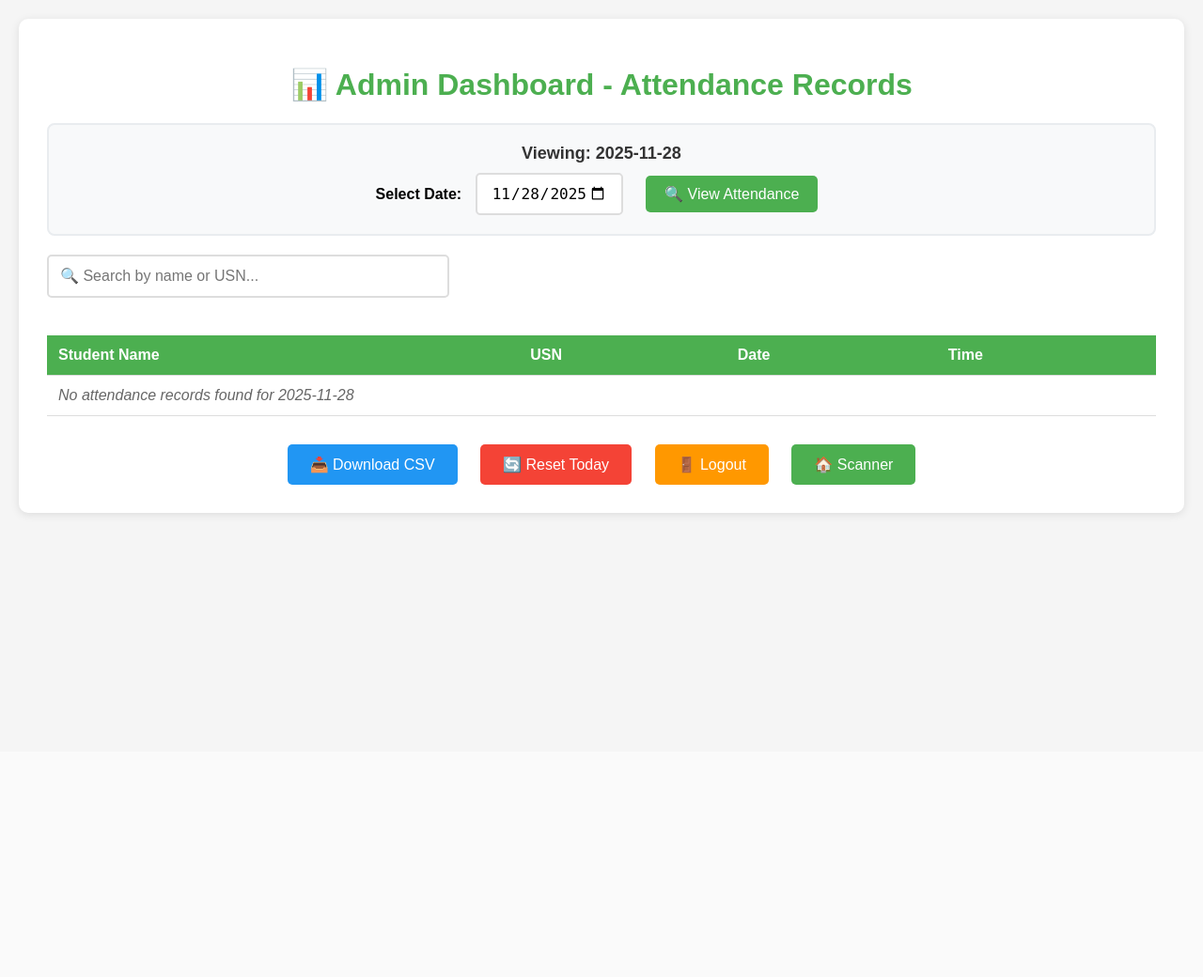
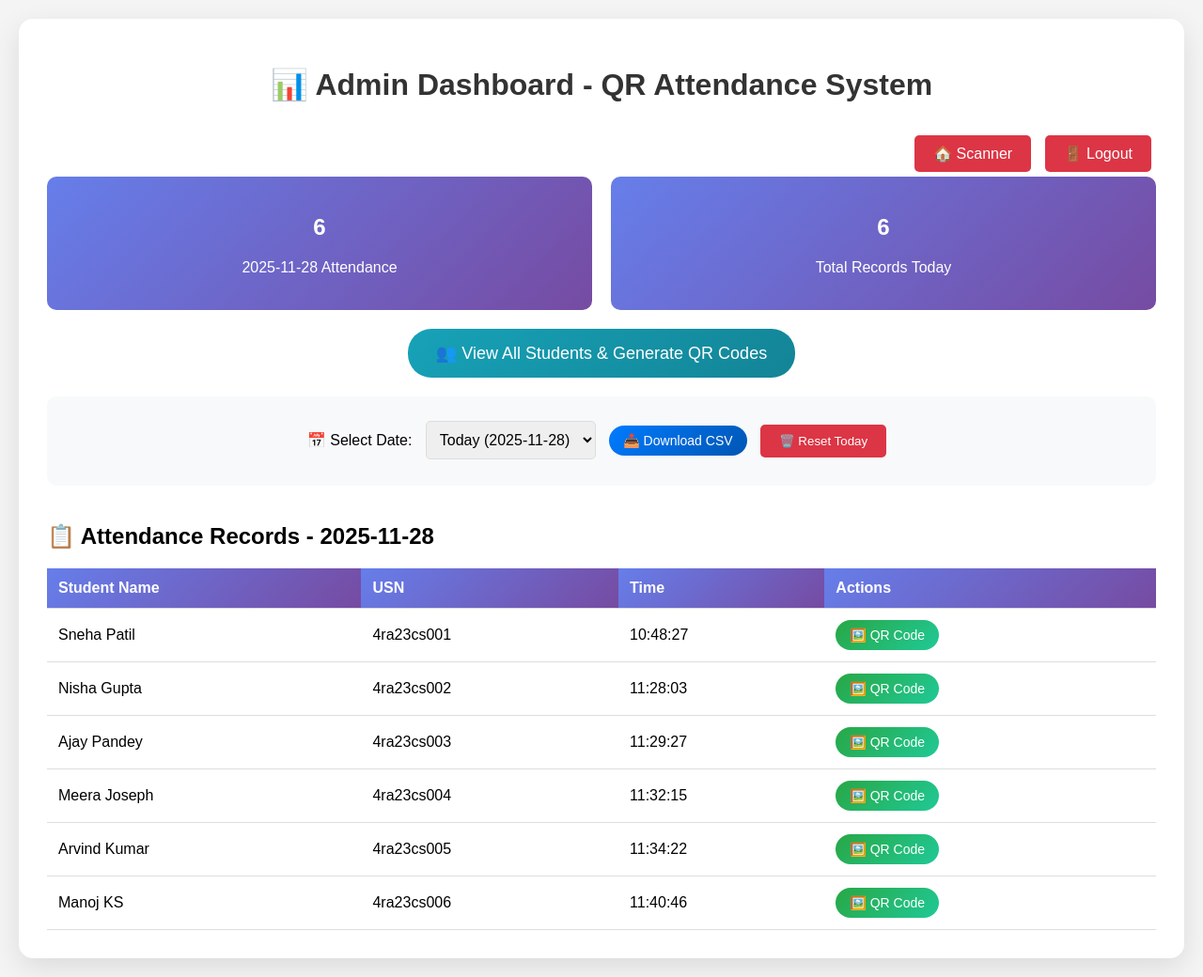
Before and after one commit to Sanjayks18/QR-detector, a Flask app: page /admin/day in a window 1280 px wide. Shown: the whole page at 94% size. Before the commit the page ends 550 px from the top, so only its background shows below. Run offline with Flask 3, Linux system fonts and the light colour scheme; the visitor is signed in with stand-in values (Sample User, id 1).

Commit message:
final working

```diff
--- a/app.py
+++ b/app.py
@@ -3,6 +3,8 @@ import pandas as pd
 import datetime
 import os
 import base64
+import qrcode
+from io import BytesIO
 
 app = Flask(__name__)
 app.secret_key = 'your-secret-key-2025-change-this-in-production'  # Required for sessions
@@ -83,19 +85,49 @@ def admin_dashboard_day():
     if not session.get("admin_logged_in"):
         return redirect(url_for("login"))
 
+    # Get date from query param (?date=YYYY-MM-DD), default to today
     date_str = request.args.get('date')
     if not date_str:
         date_str = datetime.datetime.now().strftime("%Y-%m-%d")
 
+    # Load attendance for selected date (works for ANY date)
     filename = f"attendance-{date_str}.csv"
     if os.path.exists(filename):
         df = pd.read_csv(filename)
+        attendance_count = len(df)
     else:
         df = pd.DataFrame(columns=['Student Name', 'Barcode', 'Date', 'Time'])
+        attendance_count = 0
 
     attendance_records = df.to_dict(orient='records')
+
+    # Load students database for QR gen
+    try:
+        students_df = pd.read_csv("students.csv")
+        total_students = len(students_df)
+    except:
+        students_df = pd.DataFrame(columns=['Student Name', 'Barcode'])
+        total_students = 0
+
     current_date = datetime.datetime.now().strftime("%Y-%m-%d")
-    return render_template("admin.html", records=attendance_records, selected_date=date_str, current_date=current_date)
+    return render_template("admin.html",
+                          records=attendance_records,
+                          students_df=students_df,
+                          selected_date=date_str,
+                          current_date=current_date,
+                          attendance_count=attendance_count,
+                          total_students=total_students)
+
+@app.route("/students")
+def students_page():
+    if not session.get("admin_logged_in"):
+        return redirect(url_for("login"))
+    try:
+        students_df = pd.read_csv("students.csv")
+        return render_template("students.html", students_df=students_df)
+    except Exception as e:
+        print(f"Error loading students: {e}")
+        return render_template("students.html", students_df=pd.DataFrame(columns=['Student Name', 'Barcode']))
 
 @app.route("/download")
 def download_csv():
@@ -136,8 +168,12 @@ def scan():
     date_str = now.strftime("%Y-%m-%d")
     time_str = now.strftime("%H:%M:%S")
 
-    if searched_barcode in scanned_today:
-        return jsonify({"success": False, "message": f"{student_name} already marked today!"})
+    # FIXED: Always check CSV file for duplicates (works even after restart)
+    if os.path.exists(today_file):
+        df = pd.read_csv(today_file)
+        existing_barcodes = df['Barcode'].astype(str).str.strip().values
+        if searched_barcode in existing_barcodes:
+            return jsonify({"success": False, "message": f"{student_name} already marked today!"})
 
     new_record = {
         "Student Name": student_name,
@@ -196,6 +232,39 @@ def save_attendance_photo():
         print(f"Error saving photo: {e}")
         return jsonify({"success": False, "message": "Error saving photo."})
 
+@app.route('/generate_qr/<barcode>')
+def generate_qr(barcode):
+    if not session.get('admin_logged_in'):
+        return 'Unauthorized', 401
+
+    try:
+        reader = pd.read_csv("students.csv", dtype=str)
+        searched_barcode = str(barcode).strip()
+        matched_rows = reader[reader['Barcode'].str.strip() == searched_barcode]
+        if matched_rows.empty:
+            return 'Student not found', 404
+        student_name = matched_rows.iloc[0]['Student Name']
+    except Exception as e:
+        return 'Student data error', 500
+
+    qr = qrcode.QRCode(
+        version=1,
+        error_correction=qrcode.constants.ERROR_CORRECT_L,
+        box_size=10,
+        border=4,
+    )
+    qr.add_data(barcode)
+    qr.make(fit=True)
+
+    img = qr.make_image(fill_color="black", back_color="white")
+    img_bytes = BytesIO()
+    img.save(img_bytes, 'PNG')
+    img_bytes.seek(0)
+
+    filename = f"{barcode}_{student_name.replace(' ', '_')}_QR.png"
+    return send_file(img_bytes, mimetype='image/png', as_attachment=True, download_name=filename)
+
 if __name__ == "__main__":
+    init_attendance_file()
     port = int(os.environ.get('PORT', 5000))
     app.run(host='0.0.0.0', port=port, debug=False)
--- a/attendance-2025-11-26.csv
+++ b/attendance-2025-11-26.csv
@@ -1,2 +1,5 @@
 Student Name,Barcode,Date,Time,Photo
-50,Anjali R,2025-11-26,16:45:49
+Sneha Patil,4ra23cs001,
+Nisha Gupta,4ra23cs002,
+Ajay Pandey,4ra23cs003,
+Meera Joseph,4ra23cs004,
--- a/attendance-2025-11-27.csv
+++ b/attendance-2025-11-27.csv
@@ -4,3 +4,4 @@ Nisha Gupta,4ra23cs002,2025-11-27,22:16:44
 Ajay Pandey,4ra23cs003,2025-11-27,22:17:03
 Meera Joseph,4ra23cs004,2025-11-27,22:17:12
 Arvind Kumar,4ra23cs005,2025-11-27,22:17:20
+Nisha Gupta,4ra23cs002,2025-11-27,23:24:50
--- a/requirements.txt
+++ b/requirements.txt
@@ -1,3 +1,4 @@
 Flask==2.3.3
 pandas==2.0.3
 gunicorn==21.2.0
+qrcode[pil]==7.4.2
--- a/templates/admin.html
+++ b/templates/admin.html
@@ -1,143 +1,147 @@
 <!DOCTYPE html>
 <html>
 <head>
-    <title>Admin Dashboard - Attendance</title>
+    <title>Admin Dashboard</title>
     <style>
-        body { font-family: Arial, sans-serif; margin: 20px; background: #f5f5f5; }
-        .container { max-width: 1200px; margin: 0 auto; background: white; padding: 30px; border-radius: 10px; box-shadow: 0 2px 10px rgba(0,0,0,0.1); }
-        h1 { color: #4CAF50; text-align: center; }
-        input[type="text"] { width: 100%; max-width: 400px; padding: 12px; margin-bottom: 20px; border: 2px solid #ddd; border-radius: 5px; font-size: 16px; }
-        .date-form {
-            background: #f8f9fa;
-            padding: 20px;
-            border-radius: 8px;
-            margin-bottom: 20px;
-            text-align: center;
-            border: 2px solid #e9ecef;
+        body { font-family: Arial, sans-serif; background: #f4f4f4; margin: 0; padding: 20px; }
+        .container { max-width: 1200px; margin: 0 auto; background: white; padding: 30px; border-radius: 15px; box-shadow: 0 10px 30px rgba(0,0,0,0.1); }
+        h1 { color: #333; text-align: center; margin-bottom: 30px; }
+        .logout, .back-btn { background: #dc3545; color: white; padding: 10px 20px; border: none; border-radius: 5px; cursor: pointer; text-decoration: none; display: inline-block; margin: 5px; }
+        .date-selector { margin: 20px 0; text-align: center; background: #f8f9fa; padding: 20px; border-radius: 10px; }
+        select { padding: 10px; font-size: 16px; border-radius: 5px; border: 1px solid #ddd; margin: 0 10px; }
+        .students-table { width: 100%; border-collapse: collapse; margin-top: 20px; }
+        th, td { padding: 12px; text-align: left; border-bottom: 1px solid #ddd; }
+        th { background: linear-gradient(135deg, #667eea 0%, #764ba2 100%); color: white; }
+        tr:hover { background: #f8f9fa; }
+        .qr-btn {
+            background: linear-gradient(135deg, #28a745 0%, #20c997 100%);
+            color: white; border: none; padding: 8px 15px; border-radius: 20px;
+            cursor: pointer; font-size: 14px; text-decoration: none; display: inline-block;
+            margin-right: 5px;
         }
-        .date-form input[type="date"] {
-            padding: 10px 15px;
-            font-size: 16px;
-            border: 2px solid #ddd;
-            border-radius: 5px;
-            margin: 0 10px;
+        .qr-btn:hover { transform: translateY(-2px); box-shadow: 0 5px 15px rgba(40,167,69,0.4); }
+        .download-btn {
+            background: linear-gradient(135deg, #007bff 0%, #0056b3 100%);
+            color: white; border: none; padding: 8px 15px; border-radius: 20px;
+            cursor: pointer; font-size: 14px; text-decoration: none; display: inline-block;
         }
-        .date-form button {
-            padding: 10px 20px;
-            background: #4CAF50;
-            color: white;
-            border: none;
-            border-radius: 5px;
-            cursor: pointer;
-            font-size: 16px;
+        .reset-btn {
+            background: #dc3545; color: white; border: none; padding: 10px 20px;
+            border-radius: 5px; cursor: pointer; margin: 10px;
         }
-        .date-form button:hover { background: #45a049; }
-        table { width: 100%; border-collapse: collapse; margin-top: 20px; }
-        th, td { padding: 12px; text-align: left; border-bottom: 1px solid #ddd; }
-        th { background: #4CAF50; color: white; font-weight: bold; }
-        tr:hover { background-color: #f1f1f1; }
-        .buttons { text-align: center; margin-top: 30px; }
-        button { padding: 12px 24px; margin: 0 10px; border: none; border-radius: 5px; cursor: pointer; font-size: 16px; text-decoration: none; display: inline-block; }
-        .download { background: #2196F3; color: white; }
-        .reset { background: #f44336; color: white; }
-        .home { background: #4CAF50; color: white; }
-        .logout { background: #ff9800; color: white; }
-        .stats { background: #ff9800; color: white; padding: 10px 20px; border-radius: 5px; margin-bottom: 20px; text-align: center; }
-        .current-date { font-size: 18px; font-weight: bold; color: #333; margin-bottom: 10px; }
-        .no-records { text-align: center; color: #666; font-style: italic; padding: 40px; }
+        .no-data { text-align: center; color: #666; font-style: italic; padding: 40px; }
+        .stats { display: flex; gap: 20px; margin-bottom: 20px; }
+        .stat-card {
+            flex: 1; background: linear-gradient(135deg, #667eea 0%, #764ba2 100%);
+            color: white; padding: 20px; border-radius: 10px; text-align: center;
+        }
+        .section { margin-top: 40px; }
+        .nav-buttons { text-align: center; margin: 20px 0; }
+        .students-link {
+            background: linear-gradient(135deg, #17a2b8 0%, #138496 100%);
+            color: white; padding: 15px 30px; border-radius: 25px;
+            font-size: 18px; text-decoration: none; display: inline-block;
+        }
+        .students-link:hover { transform: translateY(-3px); box-shadow: 0 10px 20px rgba(23,162,184,0.4); }
     </style>
 </head>
 <body>
     <div class="container">
-        <h1>📊 Admin Dashboard - Attendance Records</h1>
+        <h1>📊 Admin Dashboard - QR Attendance System</h1>
+        <div style="text-align: right;">
+            <a href="/" class="back-btn">🏠 Scanner</a>
+            <a href="/logout" class="logout">🚪 Logout</a>
+        </div>
 
-        <!-- Date Selection Form -->
-        <form method="GET" action="/admin/day" class="date-form">
-            <div class="current-date">
-                Viewing: {{ selected_date or current_date }}
-                {% if records|length > 0 %}
-                    ({{ records|length }} students)
+        <!-- Stats Cards -->
+        <div class="stats">
+            <div class="stat-card">
+                <h2>{{ records|length }}</h2>
+                <p>{{ selected_date }} Attendance</p>
+            </div>
+            <div class="stat-card">
+                <h2 id="totalAttendance">{{ attendance_count }}</h2>
+                <p>Total Records Today</p>
+            </div>
+        </div>
+
+        <!-- Navigation Buttons -->
+        <div class="nav-buttons">
+            <a href="/students" class="students-link">👥 View All Students & Generate QR Codes</a>
+        </div>
+
+        <!-- Date Selector -->
+        <div class="date-selector">
+            <label>📅 Select Date: </label>
+            <select id="dateSelect" onchange="changeDate()">
+                <option value="{{ current_date }}" {% if selected_date == current_date %}selected{% endif %}>Today ({{ current_date }})</option>
+                <option value="{{ (current_date[:8]) }}2025-11-27">2025-11-27</option>
+                <option value="{{ (current_date[:8]) }}2025-11-26">2025-11-26</option>
+                <option value="{{ (current_date[:8]) }}2025-11-25">2025-11-25</option>
+            </select>
+            <a href="/download?date={{ selected_date }}" class="download-btn">📥 Download CSV</a>
+            {% if selected_date == current_date %}
+                <button class="reset-btn" onclick="resetAttendance()">🗑️ Reset Today</button>
             {% endif %}
         </div>
-            <label for="datePicker"><strong>Select Date: </strong></label>
-            <input type="date" id="datePicker" name="date" value="{{ selected_date or '' }}" required />
-            <button type="submit">🔍 View Attendance</button>
-        </form>
 
-        <!-- Search -->
-        <input type="text" id="search" placeholder="🔍 Search by name or USN..." onkeyup="filterTable()">
-
-        <!-- Attendance Table -->
-        <table id="attendanceTable">
+        <!-- Current Day Attendance Table -->
+        <div class="section">
+            <h2>📋 Attendance Records - {{ selected_date }}</h2>
+            {% if records %}
+            <table class="students-table">
                 <thead>
                     <tr>
                         <th>Student Name</th>
                         <th>USN</th>
-                    <th>Date</th>
                         <th>Time</th>
+                        <th>Actions</th>
                     </tr>
                 </thead>
                 <tbody>
-                {% if records %}
                     {% for record in records %}
                     <tr>
                         <td>{{ record['Student Name'] }}</td>
                         <td>{{ record['Barcode'] }}</td>
-                        <td>{{ record['Date'] }}</td>
                         <td>{{ record['Time'] }}</td>
+                        <td>
+                            <a href="/generate_qr/{{ record['Barcode'] }}" class="qr-btn" download>
+                                🖼️ QR Code
+                            </a>
+                        </td>
                     </tr>
                     {% endfor %}
-                {% else %}
-                    <tr class="no-records">
-                        <td colspan="4">No attendance records found for {{ selected_date or current_date }}</td>
-                    </tr>
-                {% endif %}
                 </tbody>
             </table>
-
-        <div class="buttons">
-            <a href="/download?date={{ selected_date or '' }}"><button class="download">📥 Download CSV</button></a>
-            {% if selected_date == current_date %}
-            <form method="POST" action="/reset" style="display:inline;" onsubmit="return confirm('Reset today\'s attendance?');">
-                <button type="submit" class="reset">🔄 Reset Today</button>
-            </form>
+            {% else %}
+                <div class="no-data">No attendance records found for {{ selected_date }}</div>
             {% endif %}
-            <a href="/logout"><button class="logout">🚪 Logout</button></a>
-            <a href="/"><button class="home">🏠 Scanner</button></a>
         </div>
     </div>
 
     <script>
-        // Set max date to today
-        document.addEventListener("DOMContentLoaded", function() {
-            let dateInput = document.getElementById("datePicker");
-            if (dateInput) {
-                let today = new Date().toISOString().split('T')[0];
-                dateInput.max = today;
-                if (!dateInput.value) {
-                    dateInput.value = today;
+        function changeDate() {
+            const date = document.getElementById('dateSelect').value;
+            window.location.href = `/admin/day?date=${date}`;
         }
+
+        function resetAttendance() {
+            if (confirm('⚠️ Reset today\'s attendance? This cannot be undone!')) {
+                fetch('/reset', {
+                    method: 'POST',
+                    headers: {'Content-Type': 'application/json'}
+                })
+                .then(response => {
+                    if (response.ok) {
+                        alert('✅ Today\'s attendance reset successfully!');
+                        location.reload();
+                    } else {
+                        alert('❌ Error resetting attendance');
                     }
+                })
+                .catch(err => {
+                    alert('❌ Network error. Please try again.');
                 });
-
-        function filterTable() {
-            let input = document.getElementById("search");
-            let filter = input.value.toLowerCase();
-            let table = document.getElementById("attendanceTable");
-            let tr = table.getElementsByTagName("tr");
-
-            for (let i = 1; i < tr.length; i++) {
-                let tdName = tr[i].getElementsByTagName("td")[0];
-                let tdUSN = tr[i].getElementsByTagName("td")[1];
-                if (tdName && tdUSN) {
-                    let txtValueName = tdName.textContent || tdName.innerText;
-                    let txtValueUSN = tdUSN.textContent || tdUSN.innerText;
-                    if (txtValueName.toLowerCase().indexOf(filter) > -1 || txtValueUSN.toLowerCase().indexOf(filter) > -1) {
-                        tr[i].style.display = "";
-                    } else {
-                        tr[i].style.display = "none";
-                    }
-                }
             }
         }
     </script>
```
Also changed, not shown: attendance-2025-11-28.csv (added, +7 -0 lines), templates/Students.html (added, +52 -0 lines), templates/index.html (+218 -99 lines), photos/4ra23cs002_20251128_112807.png (added), photos/4ra23cs003_20251128_112931.png (added), photos/4ra23cs004_20251128_113220.png (added), photos/4ra23cs005_20251128_113427.png (added), photos/4ra23cs006_20251128_114051.png (added). Lines whose indentation alone changed are shown as unchanged.
